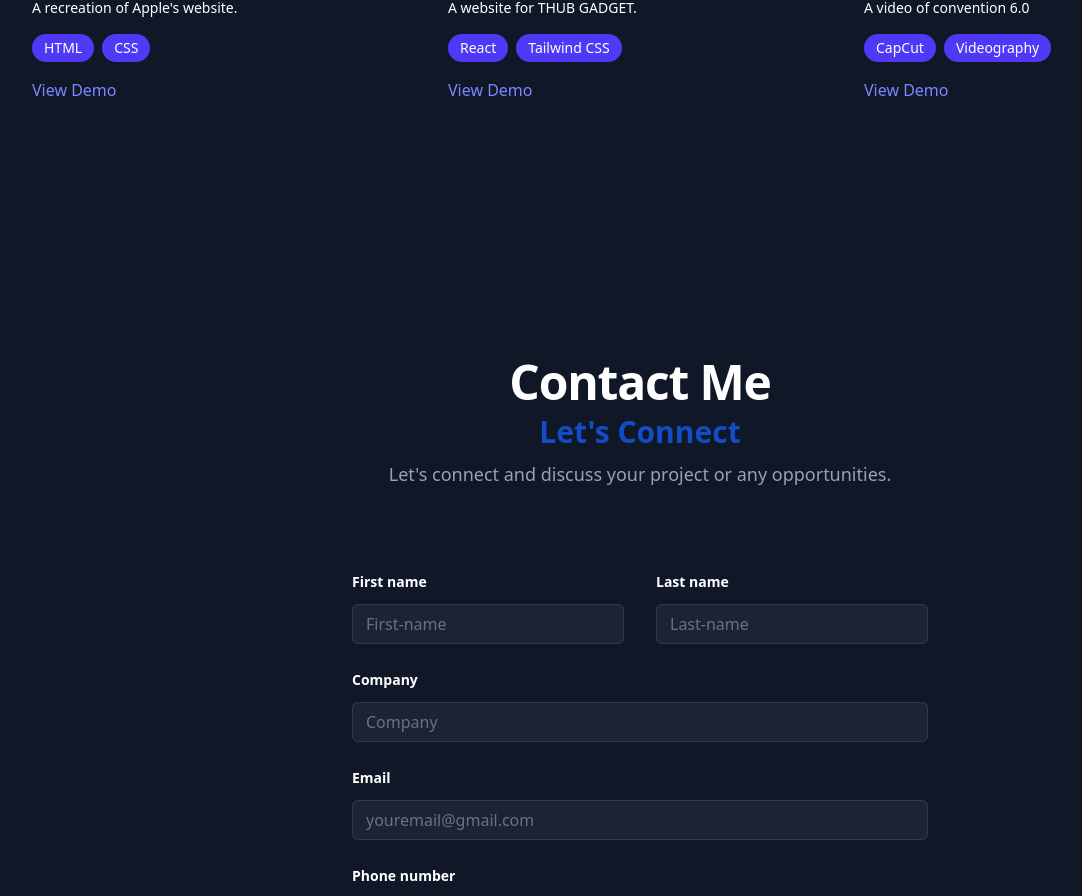
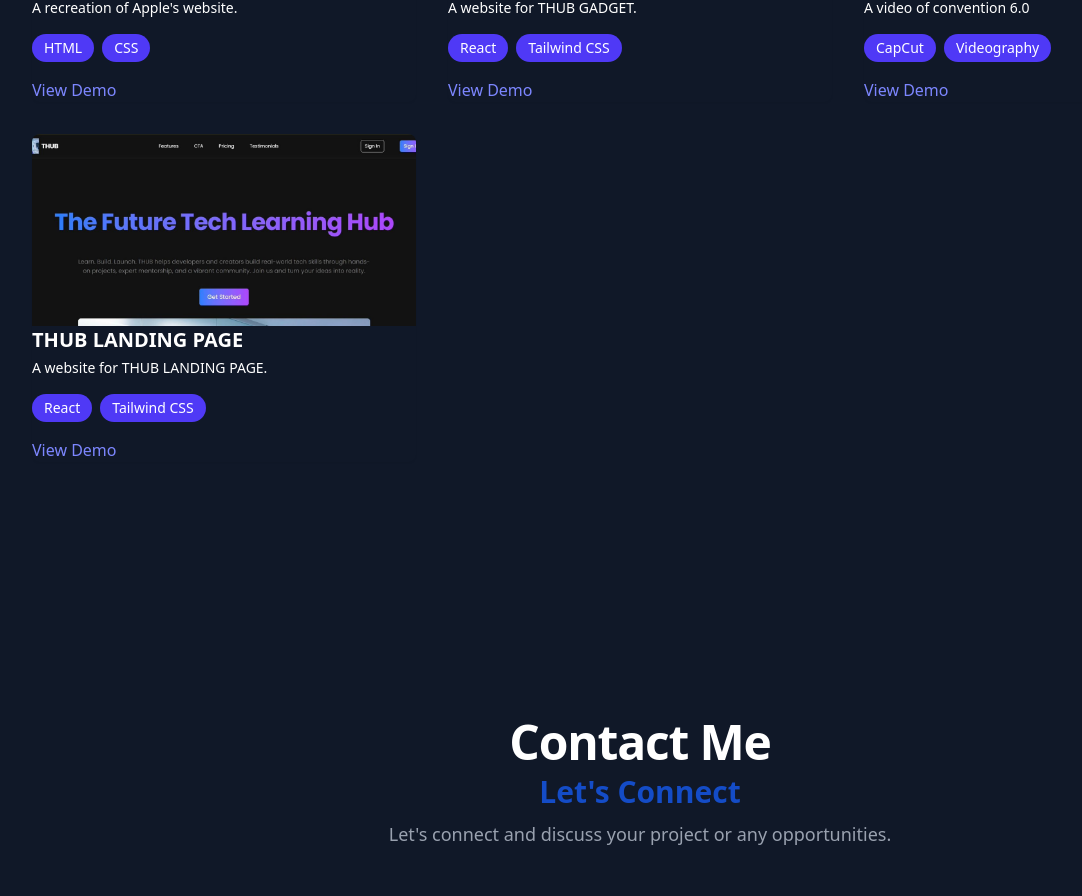
Before and after one commit to ifabanwobolu2003-maker/minepro, a React (Vite) app: page / in a window 1280 px wide. Shown: the part 4112-5008 px from the top of the page, without its empty margins (0-1082 px from the left). Built offline with nearby package versions, Linux system fonts and the light colour scheme.

Commit message:
Update projects.jsx

```diff
--- a/src/projects.jsx
+++ b/src/projects.jsx
@@ -70,6 +70,14 @@
         image: "/projects/project10.png.jpeg",
         tags: ["CapCut", "Videography"],
         demoUrl:"https://www.instagram.com/reel/DK4txCls8Kr/?igsh=MW84c2JidWZvdmxhag=="
+    },
+    {
+        id: 10,
+        title: "THUB LANDING PAGE",
+        description: "A website for THUB LANDING PAGE.",
+        image: "/projects/project11.png.jpeg",
+        tags: ["React", "Tailwind CSS"],
+        demoUrl:"https://lpage-liart.vercel.app/"
     }
 
 
```
